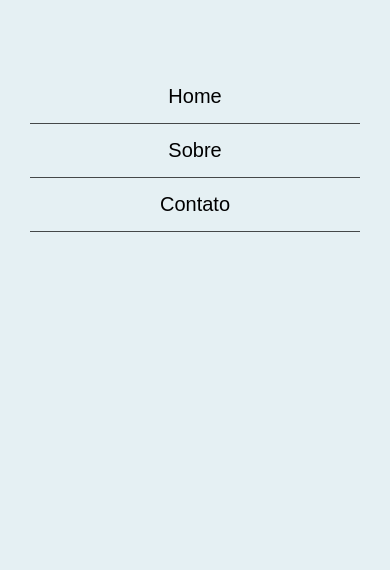
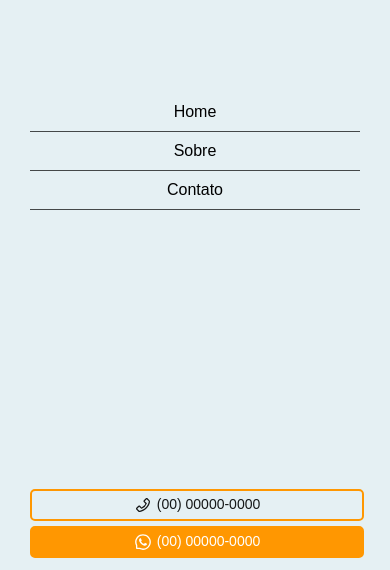
Before and after one commit to sigmaJHS/institut-psyche, a React (Create React App) app in the folder client/: page / in a window 390 px wide. Both pictures are taken after a click on the button 355 px from the left and 50 px from the top of the page. Shown: the part 271-841 px from the top of the page. Built offline with nearby package versions, Linux system fonts and the light colour scheme.

Commit message:
finished styling the navbar's contact buttons for mobile devices

```diff
--- a/client/package.json
+++ b/client/package.json
@@ -8,6 +8,7 @@
     "@testing-library/user-event": "^13.5.0",
     "react": "^18.2.0",
     "react-dom": "^18.2.0",
+    "react-icons": "^4.10.1",
     "react-router-dom": "^6.14.2",
     "react-scripts": "5.0.1",
     "sass": "^1.64.2",
--- a/client/src/components/Navbar.js
+++ b/client/src/components/Navbar.js
@@ -1,6 +1,7 @@
 import style from './Navbar.module.scss'
 
 import { useState } from 'react'
+import { AiOutlinePhone, AiOutlineWhatsApp } from 'react-icons/ai'
 
 function Navbar(){
   const [isExpanded, setIsExpanded] = useState(false);
@@ -52,6 +53,20 @@ function Navbar(){
                 )
               }
             </ul>
+            <div className={style['contact-info']}>
+              <a
+                className={`${style['contact-button']} ${style['altered']}`}
+                href='tel:00000000000'
+              >
+                <AiOutlinePhone className={style['icon']} />(00) 00000-0000
+              </a>
+              <a
+                className={`${style['contact-button']} ${style['regular']}`}
+                href='tel:00000000000'
+              >
+                <AiOutlineWhatsApp className={style['icon']} />(00) 00000-0000
+              </a>
+            </div>
           </div>
       </div>
     </div>
--- a/client/src/components/Navbar.module.scss
+++ b/client/src/components/Navbar.module.scss
@@ -47,10 +47,11 @@
 .expanded-menu {
   position: fixed;
   top: 0;
+  right: 0;
+  bottom: 0;
   left: 0;
-  width: 100%;
-  height: 100%;
-  transition: 0.4s;
+  padding: 0 30px;
+  transition: 0.2s;
   background: $darker-white;
   z-index: -1;
   opacity: 0;
@@ -58,31 +59,85 @@
   &[expanded="true"] {
     z-index: 2;
     opacity: 1;
+    transition: 0.8s;
   }
 }
 
 .expanded-menu-inner {
   display: flex;
+  flex-direction: column;
   align-items: center;
   justify-content: center;
   position: relative;
+  margin: 0;
+  padding: 0;
   width: 100%;
   height:100%;
-  top: 0;
-  left: 0;
 }
 
 .navigation {
+  margin: 0;
   padding: 0;
-  margin: 0 30px;
   list-style: none;
   width: 100%;
 
   .nav-item {
-    font-size: 20px;
+    font-size: 16px;
     text-align: center;
-    padding: 15px 0;
+    padding: 10px 0;
     width: 100%;
     border-bottom: 1px solid $low-emphasys-text;
   }
 }
+
+.contact-info {
+  position: absolute;
+  bottom: 15px;
+  right: 0;
+  left: 0;
+}
+
+.contact-button {
+  width: 100%;
+  display: block;
+  padding: 5px 0;
+  font-size: 14px;
+  border: 2px solid $primary;
+  text-align: center;
+  border-radius: 5px;
+  text-decoration: none;
+  transition: 0.4s;
+  line-height: 1;
+
+  &:not(:first-child) {
+    margin-top: 5px;
+  }
+
+  &.regular {
+    background-color: $primary;
+    color: $white;
+
+    &:hover,
+    &:focus {
+      background-color: transparent;
+      color: $high-emphasys-text;
+    }
+  }
+
+  &.altered {
+    background-color: transparent;
+    color: $high-emphasys-text;
+
+    &:hover,
+    &:focus {
+      background-color: $primary;
+      color: $white;
+    }
+  }
+
+  .icon {
+    vertical-align: middle;
+    margin-right: 5px;
+    font-size: 18px;
+  }
+}
```
Also changed, not shown: 1 other file (tests, documents, lock files or other folders).
